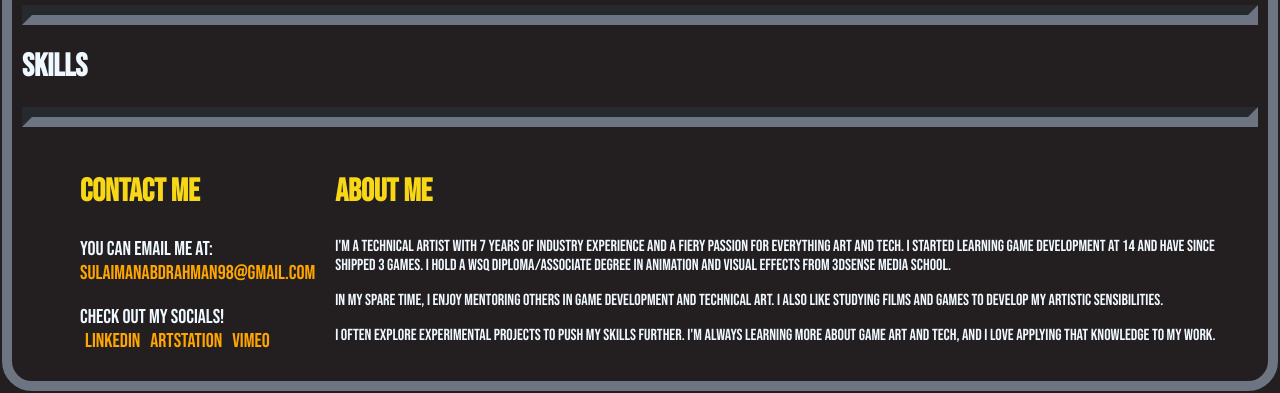
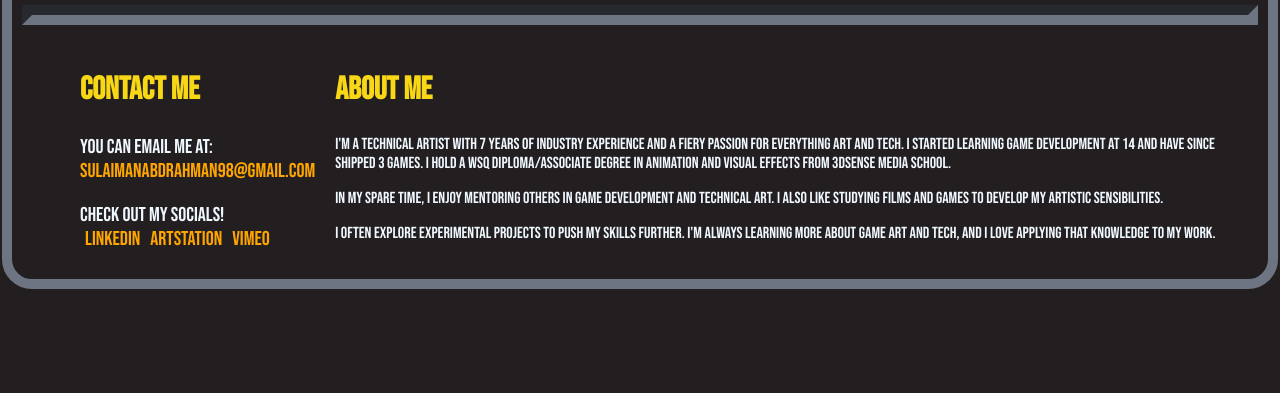
Before and after one commit to SulaimanAbdRah98/portfolio-site, a plain HTML site: page index.html in a window 1280 px wide. Shown: the part 2042-2435 px from the top of the page. After the commit the page ends 2333 px from the top, so only its background shows below. Drawn offline with Linux system fonts and the light colour scheme.

Commit message:
Remove incomplete skills section
Skills section not ready yet

```diff
--- a/index.html
+++ b/index.html
@@ -60,12 +60,6 @@
 
     <hr/>
 
-    <div class="skills">
-        <h1>skills</h1>
-    </div>
-
-    <hr/>
-
     <div class="footer">
         <div class="footergroup contact">
             <h2 class="footertitle">Contact Me</h2>
```
